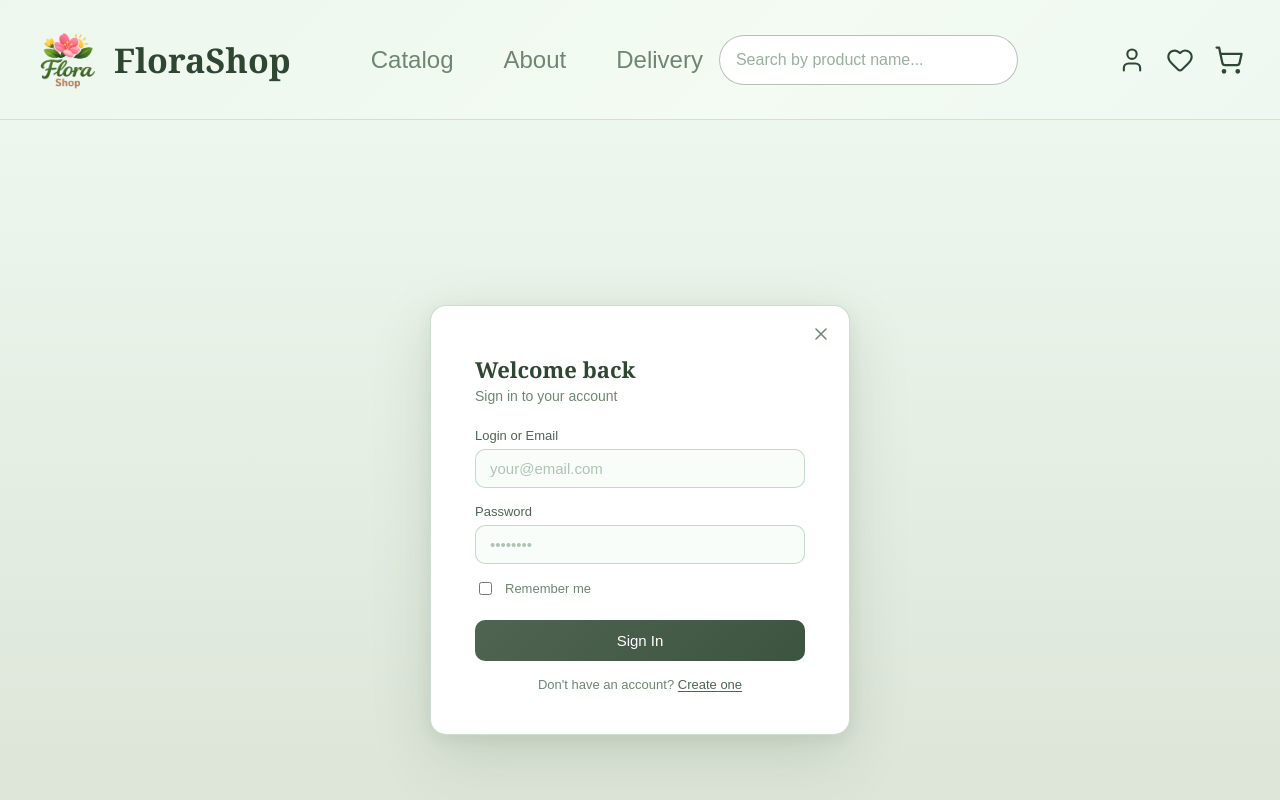
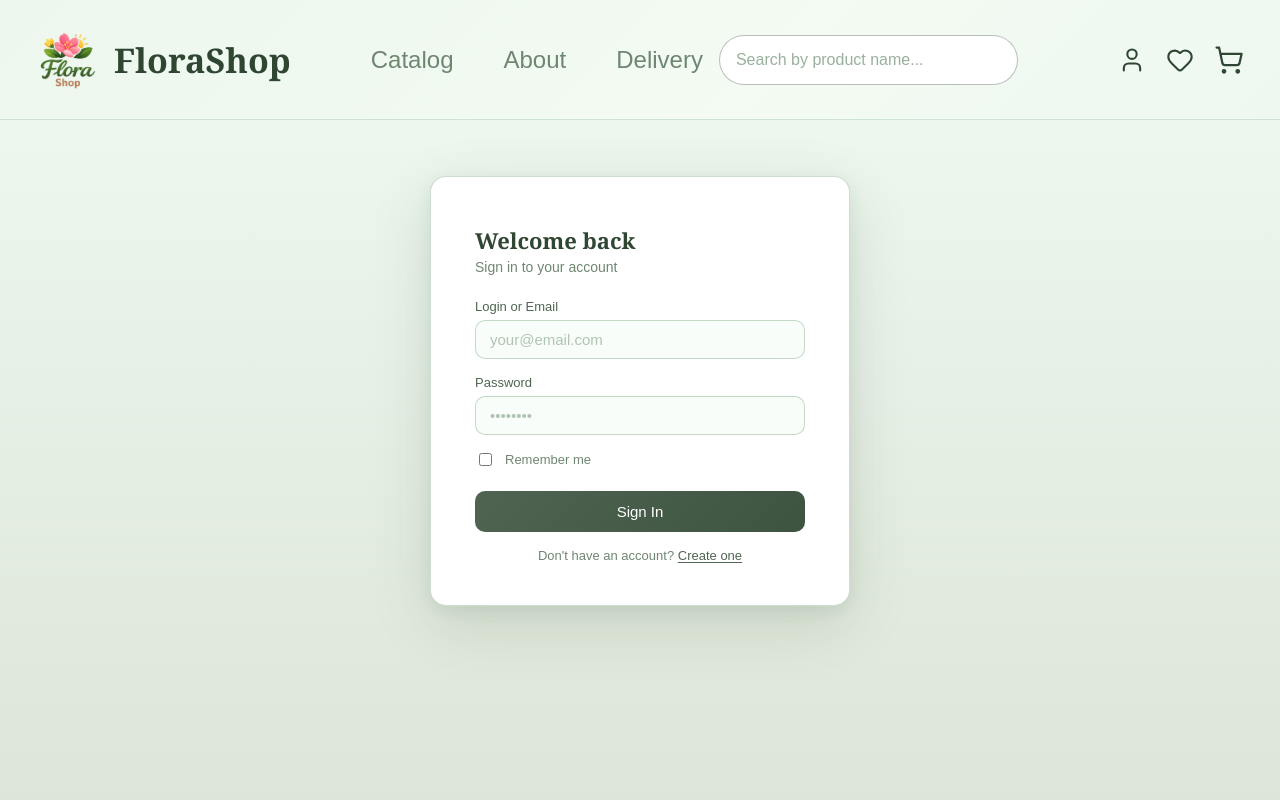
Before and after one commit to ellgenta/FloraFront, a React (Vite) app: page /login in a window 1280 px wide. Shown: the top 800 px of the page. Built offline with nearby package versions, Linux system fonts and the light colour scheme; a web font is replaced by a local one.

Commit message:
edit login

```diff
--- a/src/components/LoginPage.tsx
+++ b/src/components/LoginPage.tsx
@@ -1,20 +1,12 @@
-import { Link, useNavigate } from "react-router-dom";
-import { X } from "lucide-react";
+import { Link} from "react-router-dom";
 import "../styles/AuthPage.css";
 
 function LoginPage() {
-  const navigate = useNavigate();
+
 
   return (
     <main className="auth-page">
       <div className="auth-card">
-        <button
-          className="auth-card__close"
-          onClick={() => navigate("/")}
-          aria-label="Close"
-        >
-          <X size={20} strokeWidth={1.8} />
-        </button>
 
         <h2 className="auth-card__title">Welcome back</h2>
         <p className="auth-card__subtitle">Sign in to your account</p>
--- a/src/styles/AuthPage.css
+++ b/src/styles/AuthPage.css
@@ -1,9 +1,9 @@
 .auth-page {
   min-height: 100vh;
   display: flex;
-  align-items: center;
   justify-content: center;
-  padding: 32px 20px;
+  align-items: flex-start;
+  padding: 56px 20px 32px;
   background: linear-gradient(180deg, #edf7ee 0%, #dae2d4 100%);
 }
 
```
